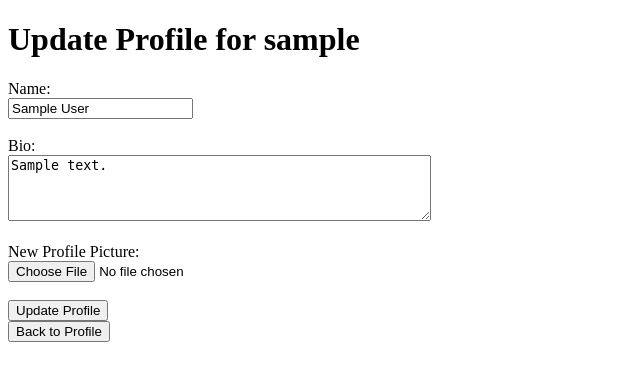
After one commit to singhrishiranjan/winterproject, a Flask app: a page that uses templates/update_profile.html in a window 1280 px wide. The commit adds this page. Shown: the top 381 px of the page, without its empty margins (0-640 px from the left). Run offline with Flask 3, Linux system fonts and the light colour scheme; the visitor is signed in with stand-in values (Sample User, id 1); tables that the repository leaves empty hold one stand-in row (values such as "Sample post").

Commit message:
Added major functionalities. Added user profile and update option. User can see the confessions in their dashboard.

```diff
--- a/app.py
+++ b/app.py
@@ -1,22 +1,75 @@
 from flask import Flask, render_template, url_for, request, session, redirect, flash
 from werkzeug.security import generate_password_hash, check_password_hash
+from werkzeug.utils import secure_filename
 from models import db, User, Confession
 from config import Config
+from datetime import datetime
+import os
 
+PFP_UPLOAD_FOLDER = 'static/uploads/'
+PFP_ALLOWED_EXTENSIONS = {'png', 'jpg', 'jpeg'}
 
 def create_app():
     app = Flask(__name__)
     app.config.from_object(Config)
+    app.config['PFP_UPLOAD_FOLDER'] = PFP_UPLOAD_FOLDER
+    app.config['MAX_CONTENT_LENGTH'] = 1 * 1024 * 1024
     db.init_app(app)
     return app
 
 app = create_app()
 
 
-@app.route("/")
+def save_uploaded_file(file, allowed_extensions, upload_folder):
+    if not file or file.filename == '':
+        return None
+
+    ext = file.filename.rsplit('.', 1)[1].lower() if '.' in file.filename else ''
+    if ext not in allowed_extensions:
+        return None
+
+    original_name = secure_filename(file.filename)
+
+    timestamp = datetime.now().strftime("%Y%m%d_%H%M%S")
+    unique_filename = f"{timestamp}_{original_name}"
+
+    if not os.path.exists(upload_folder):
+        os.makedirs(upload_folder)
+
+    file_path = os.path.join(upload_folder, unique_filename)
+    file.save(file_path)
+
+    return unique_filename
+
+def delete_old_file(filename, upload_folder):
+    if filename:
+        file_path = os.path.join(upload_folder, filename)
+        try:
+            if os.path.exists(file_path):
+                os.remove(file_path)
+        except Exception as e:
+            print(f"Error deleting file {file_path}: {e}")
+
+@app.errorhandler(413)
+def request_entity_too_large(error):
+    flash("File is too large! Maximum size allowed is 2MB.", 'error')
+    return redirect(url_for('home'))
+
+@app.route("/", methods=['GET'])
 def home():
+    if session.get('user_id'):
+        user = User.query.filter_by(id=session.get('user_id')).first()
+        return redirect(url_for('dashboard', username=user.username))
     return render_template("index.html")
 
+@app.route("/<username>/dashboard", methods=['GET'])
+def dashboard(username):
+    user = User.query.filter_by(username=username).first()
+    confessions = Confession.query.filter_by(receiver_id=user.id).all()
+    if not user or user.id != session.get('user_id'):
+        flash("Unauthorized access.", 'error')
+        return redirect(url_for('home'))
+    return render_template("dashboard.html", user=user, confessions=confessions)
 @app.route("/register", methods=['GET', 'POST'])
 def register():
     if request.method == 'POST':
@@ -32,7 +85,7 @@ def register():
             existing_username = User.query.filter_by(username=username).first()
             if existing_username:
                 flash("Username already taken. Please choose another.", 'error')
-                return render_template("index.html")
+                return redirect(url_for('register'))
             else:
                 new_user = User(username=username, email=email, password_hash=generate_password_hash(password))
                 db.session.add(new_user)
@@ -42,7 +95,7 @@ def register():
     else:
         return render_template("register.html")
 
-@app.route("/login", methods=['GET', 'POST'])
+@app.route("/login", methods=['GET','POST'])
 def login():
     if request.method == 'POST':
         username = request.form.get('username')
@@ -57,12 +110,11 @@ def login():
             user = User.query.filter_by(username=username).first()
         if user and user.check_password(password):
             session['user_id'] = user.id
-            return render_template("dashboard.html", user=user)
+            return redirect(url_for('dashboard', username=user.username))
         else:
             flash("Invalid credentials. Please try again.", 'error')
-            return render_template("index.html")
-    else:
-        return render_template("index.html")
+            return redirect(url_for('login'))
+    return redirect(url_for('home'))
 
 @app.route("/<receiver>/confess", methods=['GET', 'POST'])
 def confess(receiver):
@@ -85,6 +137,60 @@ def confess(receiver):
             return render_template('confess.html', receiver=receiver.username, sender=sender.username)
     else:
         return render_template("confess.html", receiver=receiver.username, sender=sender.username if sender else None)
+
+@app.route("/<username>/profile", methods=['GET'])
+def profile(username):
+    user = User.query.filter_by(username=username).first()
+    is_visitor = session.get('user_id') != user.id if user else True
+    if not user:
+        flash("User not found.", 'error')
+        return redirect(url_for('home'))
+    if request.method == 'GET':
+        return render_template('profile.html', is_visitor = is_visitor, username=username, name=user.name if user.name else None, bio=user.bio if user.bio else None, pfp=user.pfp if user.pfp else None)
+    return redirect(url_for('home'))
+
+
+@app.route("/<username>/profile/update", methods=['GET', 'POST'])
+def update_profile(username):
+    user = User.query.filter_by(username=username).first()
+
+    if not user or user.id != session.get('user_id'):
+        flash("Unauthorized access.", 'error')
+        return redirect(url_for('home'))
+    if request.method == 'GET':
+        return render_template('update_profile.html', username=username, name=user.name if user.name else None, bio=user.bio if user.bio else None, pfp=user.pfp if user.pfp else None)
+    changes_made = False
+
+    new_name = request.form.get('name')
+    new_bio = request.form.get('bio')
+
+    if new_name and new_name != user.name:
+        user.name = new_name
+        changes_made = True
+    if new_bio and new_bio != user.bio:
+        user.bio = new_bio
+        changes_made = True
+
+    if 'pfp' in request.files:
+        saved_name = save_uploaded_file(
+            request.files['pfp'],
+            PFP_ALLOWED_EXTENSIONS,
+            app.config['PFP_UPLOAD_FOLDER']
+
+        )
+        if saved_name:
+            delete_old_file(user.pfp, app.config['PFP_UPLOAD_FOLDER'])
+            user.pfp = saved_name
+            changes_made = True
+
+    if changes_made:
+        db.session.commit()
+        flash("Profile updated successfully!")
+    else:
+        flash("No changes were made.")
+    return redirect(url_for('profile', username=user.username))
+
+
 @app.route("/logout")
 def logout():
     session.clear()
--- a/models.py
+++ b/models.py
@@ -11,6 +11,11 @@ class User(db.Model):
     username = db.Column(db.String(80), unique=True, nullable=False)
     email = db.Column(db.String(120), unique=True, nullable=False)
     password_hash = db.Column(db.String(128), nullable=False)
+
+    name = db.Column(db.String(100), nullable=True)
+    bio = db.Column(db.Text, nullable=True)
+    pfp = db.Column(db.String(255), nullable=True) #profile picture filename
+
 
     received_confessions = db.relationship('Confession', back_populates='receiver', lazy=True, foreign_keys='Confession.receiver_id')
     sent_confessions = db.relationship('Confession', back_populates='sender', lazy=True, foreign_keys='Confession.sender_id')
--- /dev/null
+++ b/requirements.txt
@@ -0,0 +1,2 @@
+flask
+flask_sqlalchemy
--- a/templates/confess.html
+++ b/templates/confess.html
@@ -11,4 +11,6 @@
         {% endif %}
         <input type="submit" value="Submit Confession">
     </form>
+    <a href="{{ url_for('profile', username=receiver) }}"><button>View Profile</button></a>
+    <a href="{{ url_for('login') }}"><button>Login</button></a>
 {% endblock %}
--- /dev/null
+++ b/templates/update_profile.html
@@ -0,0 +1,19 @@
+{% extends "base.html" %}
+
+{% block body %}
+<form method="POST" action="{{ url_for('update_profile', username=username) }}" enctype="multipart/form-data">
+    <h1>Update Profile for {{ username }}</h1>
+
+    <label for="name">Name:</label><br>
+    <input type="text" id="name" name="name" value="{{ name|default('') }}"><br><br>
+
+    <label for="bio">Bio:</label><br>
+    <textarea id="bio" name="bio" rows="4" cols="50">{{ bio|default('') }}</textarea><br><br>
+
+    <label for="pfp">New Profile Picture:</label><br>
+    <input type="file" id="pfp" name="pfp" accept="image/*"><br><br>
+
+    <input type="submit" value="Update Profile">
+</form>
+<a href="{{ url_for('profile', username = username) }}"><button>Back to Profile</button></a>
+{% endblock %}
```
Also changed, not shown: templates/dashboard.html (+23 -1 lines), templates/profile.html (added, +38 -0 lines).
